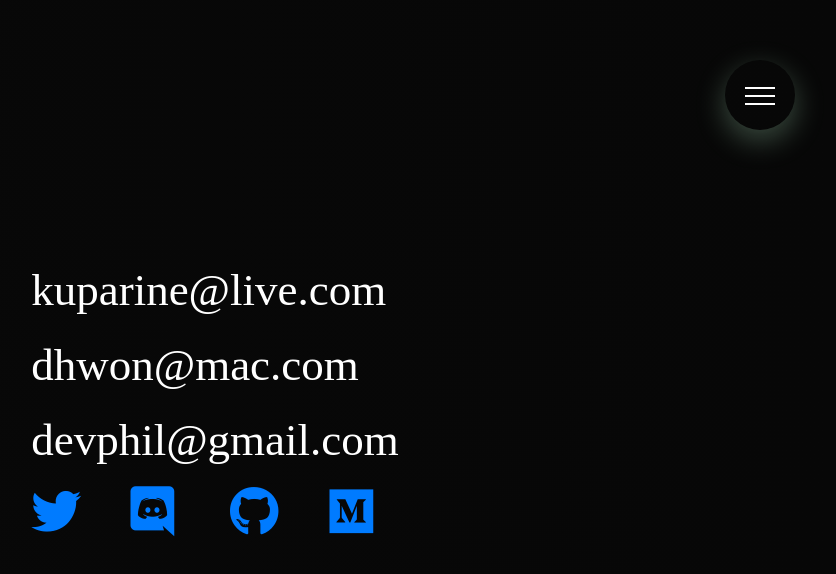
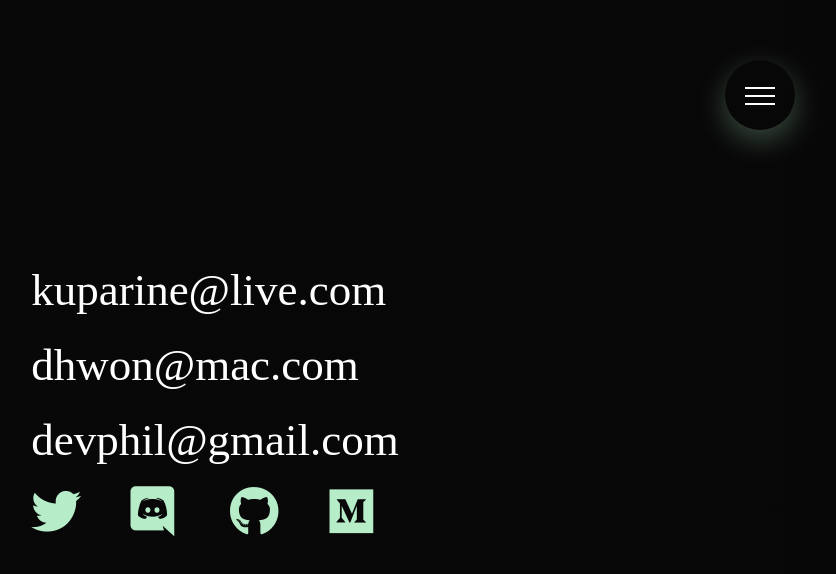
Before and after one commit to skeletonking1/throbaclogo-react, a React (Create React App) app: page /contact in a window 1280 px wide. Shown: the top 574 px of the page, without its empty margins (425-1261 px from the left). Built offline with nearby package versions, Linux system fonts and the light colour scheme.

Commit message:
some color changed

```diff
--- a/src/components/HamburgerMenu.js
+++ b/src/components/HamburgerMenu.js
@@ -3,7 +3,7 @@
 import styled from "styled-components";
 
 const COLORS = {
-  primaryDark: "#115b4c",
+  primaryDark: "#1284c7",
   primaryLight: "#B6EDC8",
 };
 
@@ -134,7 +134,7 @@
           </li>
           <li>
             <ItemLink onClick={handleClick} to="/contact">
-              Contact Us
+              Contact
             </ItemLink>
           </li>
         </List>
--- a/src/components/pages/Contact.js
+++ b/src/components/pages/Contact.js
@@ -32,19 +32,23 @@
       {Emails}
       <div className="row">
         <div className="col-sm-3">
-            <Link to={{ pathname:'https://twitter.com/ThrobacLabs?s=20'}} target="_blank"><i className="fab fa-twitter"></i>
+            <Link to={{ pathname:'https://twitter.com/ThrobacLabs?s=20'}} target="_blank">
+              <i className="fab fa-twitter" style={{color:"#B6EDC8"}}></i>
             </Link>
         </div>
         <div className="col-sm-3">
-            <Link to={{ pathname:'https://discord.gg/ZcEubdqk'}} target="_blank"><i className="fab fa-discord"></i>
+            <Link to={{ pathname:'https://discord.gg/ZcEubdqk'}} target="_blank">
+              <i className="fab fa-discord" style={{color:"#B6EDC8"}}></i>
             </Link>
         </div>
         <div className="col-sm-3">
-              <Link to={{ pathname:'https://github.com/Throbac-Labs'}} target="_blank"><i className="fab fa-github"></i>
+              <Link to={{ pathname:'https://github.com/Throbac-Labs'}} target="_blank">
+                <i className="fab fa-github" style={{color:"#B6EDC8"}}></i>
               </Link>
         </div>
         <div className="col-sm-3">
-            <Link to={{ pathname:'https://medium.com/@throbaclabs'}} target="_blank"><i className="fab fa-medium"></i>
+            <Link to={{ pathname:'https://medium.com/@throbaclabs'}} target="_blank">
+              <i className="fab fa-medium" style={{color:"#B6EDC8"}}></i>
             </Link>
         </div>
       </div>
```
